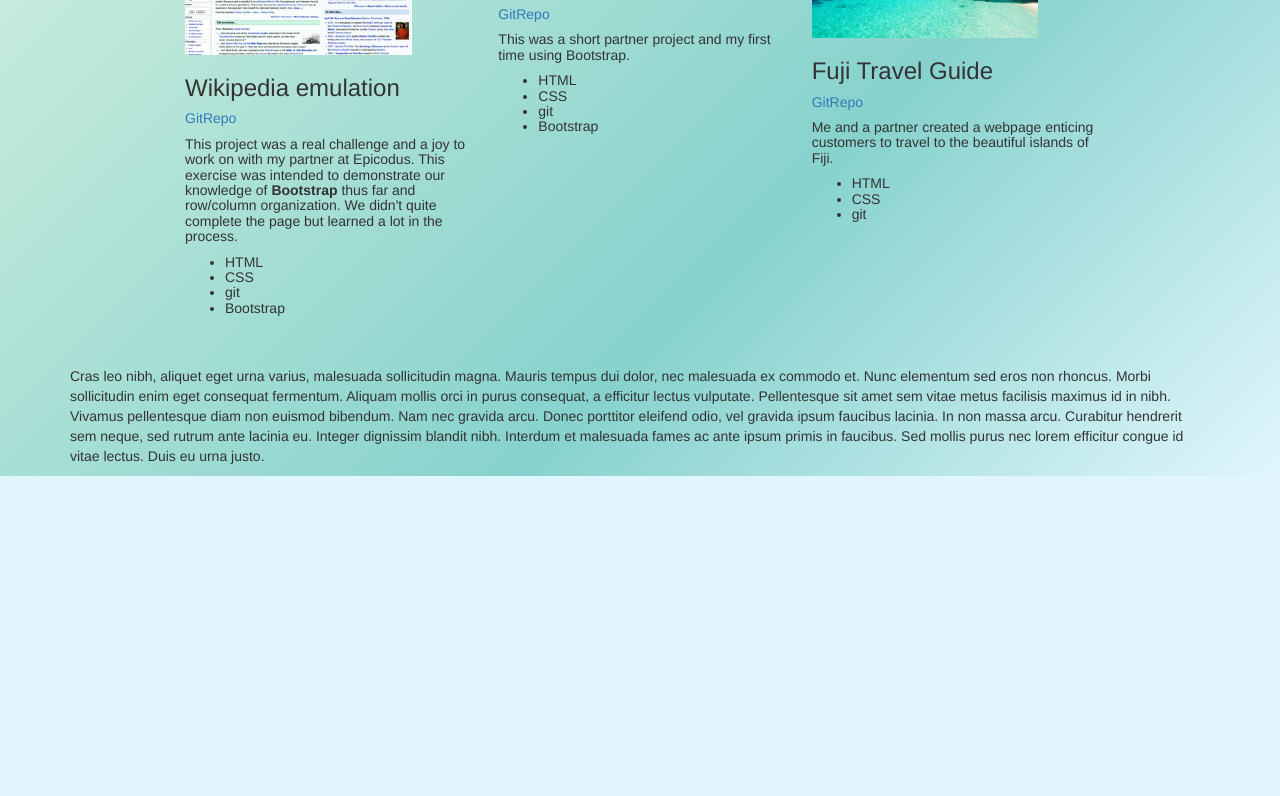
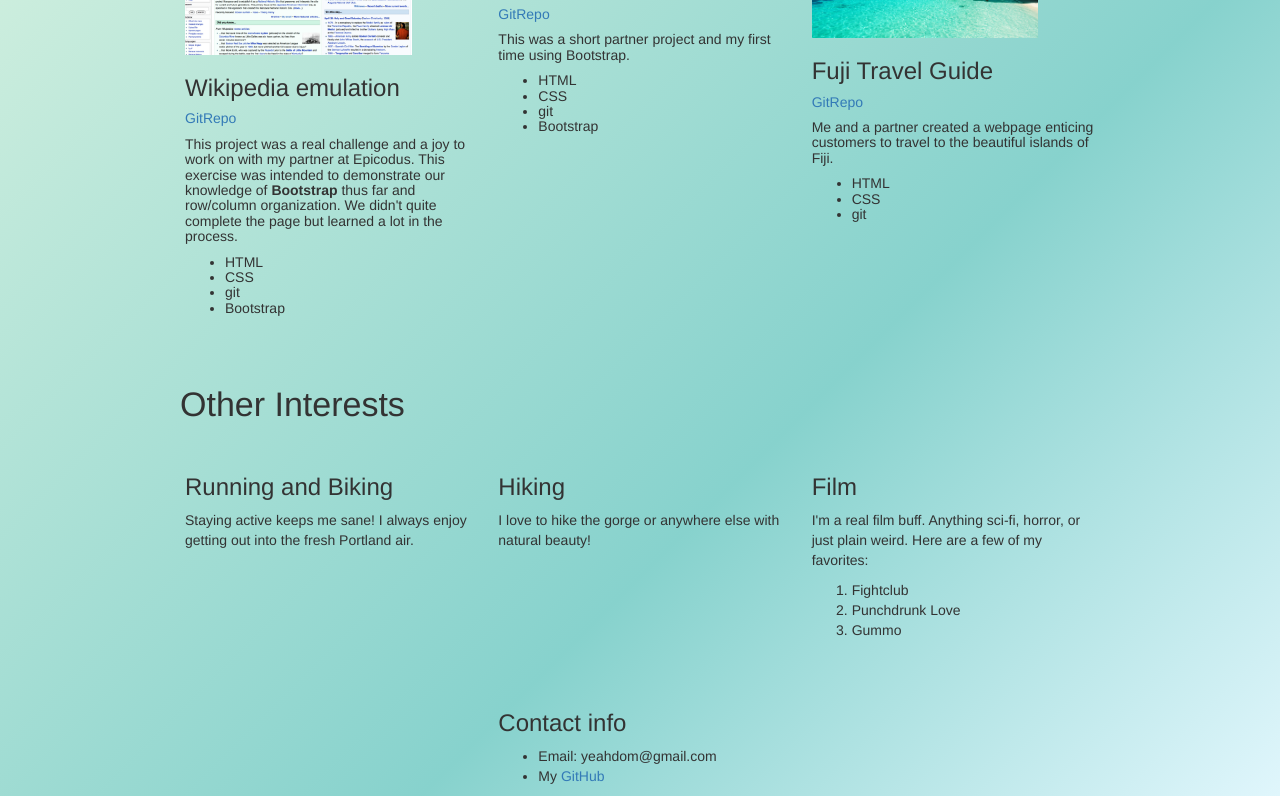
Before and after one commit to Umitosan/portfolio, a plain HTML site: page index.html in a window 1280 px wide. Shown: the part 787-1583 px from the top of the page. Before the commit the page ends 1263 px from the top, so only its background shows below. Drawn offline with Linux system fonts and the light colour scheme.

```diff
--- a/css/styles.css
+++ b/css/styles.css
@@ -90,10 +90,16 @@ body {
   padding-bottom: 20px;
 }
 
-#proj_head {
+.rowh {
   font-size: 34px;
   padding-left: 110px;
   padding-right: 110px;
+}
+
+.contact {
+  display: block;
+  margin-left: auto;
+  margin-right: auto;
 }
 
 .bodyrow1 {
@@ -105,3 +111,8 @@ body {
   padding-left: 100px;
   padding-right: 100px;
 }
+
+.bodyrow3 {
+  padding-left: 100px;
+  padding-right: 100px;
+}
--- a/index.html
+++ b/index.html
@@ -93,9 +93,8 @@
     <br /><br /><br />
 
     <div class="container">
-      <h2 id="proj_head">Recent Epicodus Projects</h2>
+      <h2 class="rowh">Recent Epicodus Projects</h2>
     </div><br />
-
 
     <div class="container">
       <div class="bodyrow1" class="row">
@@ -135,33 +134,48 @@
             </ul>
         </div>
       </div>
-    </div>
-    <br />
-    <br />
+    </div><br /><br />
 
-    <!-- <div class="container">
+    <div class="container">
+      <h2 class="rowh">Other Interests</h2>
+    </div><br />
+
+    <div class="container">
       <div class="bodyrow2" class="row">
         <div class="col-md-4">
-          <h3>project4</h3>
-          <p>11  Praesent risus ipsum, laoreet non maximus eget, accumsan ut nunc. Integer at neque a libero condimentum accumsan. Vivamus id eros libero. Duis aliquet interdum ex maximus feugiat. Vestibulum ante ipsum primis in faucibus orci luctus et ultrices posuere cubilia Curae; Nam vehicula leo quis justo dignissim tempus. Maecenas eleifend feugiat justo. Etiam sodales orci non nisl gravida ultricies. Duis nisl erat, congue non magna non, aliquam auctor metus. Quisque urna metus, posuere sit amet bibendum id, tempus non quam. Curabitur a risus in lacus cursus porttitor ut a lectus. Nullam eleifend sollicitudin tellus, et accumsan nibh auctor vel. Pellentesque aliquet odio ac sem malesuada, vel egestas orci scelerisque.</p>
+          <h3>Running and Biking</h3>
+          <p>Staying active keeps me sane!  I always enjoy getting out into the fresh Portland air.</p>
         </div>
         <div class="col-md-4">
-          <h3>project5</h3>
-          <p>22  Vivamus pellentesque diam non euismod bibendum. Nam nec gravida arcu. Donec porttitor eleifend odio, vel gravida ipsum faucibus lacinia. In non massa arcu. Curabitur hendrerit sem neque, sed rutrum ante la</p>
+          <h3>Hiking</h3>
+          <p>I love to hike the gorge or anywhere else with natural beauty!</p>
         </div>
         <div class="col-md-4">
-          <h3>project6</h3>
-          <p>33  n enim eget consequat fermentum. Aliquam mollis orci in purus consequat, a efficittesque sit amet sem vitae metus facilisis maximus id in nibh. Vivamus pellentesque diam non euismod bibendum. Nam nec gravida arcu. Donec porttitor eleifend od lacinia. In non massa arcu. Curabitur hendrerit sem neque, sed rutrum ante lacini</p>
+          <h3>Film</h3>
+          <p>I'm a real film buff.  Anything sci-fi, horror, or just plain weird.  Here are a few of my favorites:</p>
+          <ol>
+            <li>Fightclub</li>
+            <li>Punchdrunk Love</li>
+            <li>Gummo</li>
+          </ol>
         </div>
       </div>
-    </div>
-    <br />
-    <br /> -->
+    </div><br /><br />
 
     <div class="container">
-      <p>
-        Cras leo nibh, aliquet eget urna varius, malesuada sollicitudin magna. Mauris tempus dui dolor, nec malesuada ex commodo et. Nunc elementum sed eros non rhoncus. Morbi sollicitudin enim eget consequat fermentum. Aliquam mollis orci in purus consequat, a efficitur lectus vulputate. Pellentesque sit amet sem vitae metus facilisis maximus id in nibh. Vivamus pellentesque diam non euismod bibendum. Nam nec gravida arcu. Donec porttitor eleifend odio, vel gravida ipsum faucibus lacinia. In non massa arcu. Curabitur hendrerit sem neque, sed rutrum ante lacinia eu. Integer dignissim blandit nibh. Interdum et malesuada fames ac ante ipsum primis in faucibus. Sed mollis purus nec lorem efficitur congue id vitae lectus. Duis eu urna justo.
-      </p>
+      <div class="bodyrow3" class"row">
+        <div class="col-md-4">
+        </div>
+        <div  class="col-md-4">
+            <h3 class="contact">Contact info</h3>
+            <ul>
+              <li>Email: yeahdom@gmail.com</li>
+              <li>My <a href="https://github.com/Umitosan/">GitHub</a></li>
+            </ul>
+        </div>
+        <div class="col-md-4">
+        </div>
+      </row>
     </div>
 
   </body>
```
Also changed, not shown: 1 other file.
